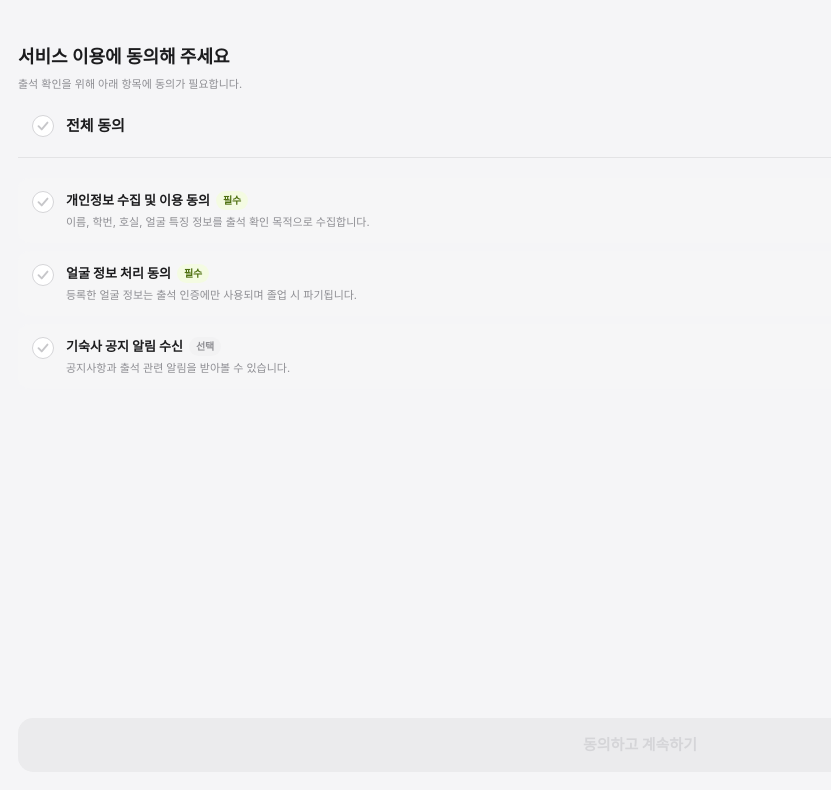
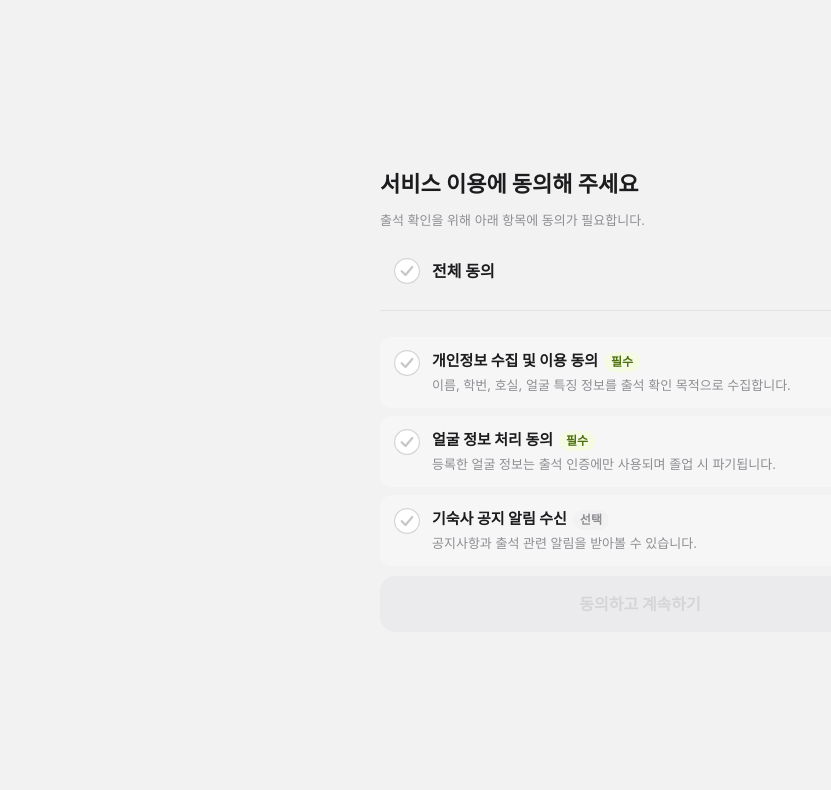
Before and after one commit to Start-Up-10th/CheckUp-Client, a Next.js app in the folder web/: page /consent in a window 1280 px wide. Shown: the top 790 px of the page, without its empty margins (0-831 px from the left). Built offline with nearby package versions, Linux system fonts and the light colour scheme; a web font is replaced by a local one.

Commit message:
feat: 개인정보 동의 화면 노트북 반응형 적용

```diff
--- a/web/src/components/student/ConsentAllRow.tsx
+++ b/web/src/components/student/ConsentAllRow.tsx
@@ -16,10 +16,10 @@ export function ConsentAllRow({ checked, onToggle }: ConsentAllRowProps) {
       role="checkbox"
       aria-checked={checked}
       onClick={onToggle}
-      className="flex w-full items-center gap-3 px-3.5 pb-3.5 pt-4 text-left"
+      className="flex w-full items-center gap-3 px-3.5 pb-3.5 pt-4 text-left md:pb-4 md:pt-[18px]"
     >
       <ConsentCheckbox checked={checked} />
-      <span className="text-[15px] font-bold leading-normal text-admin-text">
+      <span className="text-[15px] font-bold leading-normal text-admin-text md:text-base">
         전체 동의
       </span>
     </button>
--- a/web/src/components/student/ConsentCheckbox.tsx
+++ b/web/src/components/student/ConsentCheckbox.tsx
@@ -1,5 +1,7 @@
 /**
- * 동의 화면의 22px 원형 체크 표시(Figma 622:37 꺼짐, 622:9 켜짐).
+ * 동의 화면의 원형 체크 표시(Figma 622:37 꺼짐, 622:9 켜짐). 핸드폰 22px, 노트북 26px.
+ * 노트북 SVG(605:64)는 같은 그림을 키운 것이라 파일을 나누지 않고 크기만 바꾼다.
+ * 노트북의 전체 동의 체크(626:9)만 24px로 그려져 있으나 26px로 통일했다(사용자 결정).
  * 누르는 영역은 항목 줄 전체라서 이 컴포넌트는 모양만 그린다 — 체크 상태는
  * 부모(항목 카드·전체 동의 줄)가 `role="checkbox"`로 스크린리더에 알린다.
  */
@@ -14,7 +16,7 @@ export function ConsentCheckbox({ checked }: { checked: boolean }) {
       aria-hidden="true"
       width={22}
       height={22}
-      className="size-[22px] shrink-0"
+      className="size-[22px] shrink-0 md:size-[26px]"
     />
   );
 }
--- a/web/src/components/student/ConsentItem.tsx
+++ b/web/src/components/student/ConsentItem.tsx
@@ -30,11 +30,11 @@ export function ConsentItem({
       <ConsentCheckbox checked={checked} />
       <span className="flex min-w-0 flex-1 flex-col gap-[3px]">
         <span className="flex items-center gap-1.5">
-          <span className="text-[13px] font-bold leading-normal text-admin-text">
+          <span className="text-[13px] font-bold leading-normal text-admin-text md:text-[15px]">
             {title}
           </span>
           <span
-            className={`rounded-full px-[7px] py-0.5 text-[10px] font-bold leading-normal ${
+            className={`rounded-full px-[7px] py-0.5 text-[10px] font-bold leading-normal md:text-xs ${
               required
                 ? "bg-admin-attendance-bg text-admin-attendance-text"
                 : "bg-admin-absence-bg text-admin-absence-text"
@@ -43,7 +43,7 @@ export function ConsentItem({
             {required ? "필수" : "선택"}
           </span>
         </span>
-        <span className="text-[11px] leading-normal text-admin-textMuted">
+        <span className="text-[11px] leading-normal text-admin-textMuted md:text-[13px]">
           {description}
         </span>
       </span>
--- a/web/src/components/student/PrimaryButton.tsx
+++ b/web/src/components/student/PrimaryButton.tsx
@@ -5,7 +5,7 @@ type PrimaryButtonProps = {
 };
 
 /**
- * 학생 화면 하단의 54px 전체 폭 초록 버튼(Figma 605:47 "동의하고 계속하기").
+ * 학생 화면의 전체 폭 초록 버튼(Figma 605:47 "동의하고 계속하기"). 높이 핸드폰 54px, 노트북 56px(605:90).
  * 모서리는 Figma 값 15px을 그대로 쓴다(사용자 결정, rounded-control 12px와 다름).
  * 비활성 상태는 Figma에 없어 관리자 "−" 비활성 색(#ebebed/#d5d5d8)을 쓴다(사용자 결정).
  */
@@ -19,7 +19,7 @@ export function PrimaryButton({
       type="button"
       onClick={onClick}
       disabled={disabled}
-      className={`flex h-[54px] w-full shrink-0 items-center justify-center rounded-[15px] text-[15px] font-bold leading-normal ${
+      className={`flex h-[54px] w-full shrink-0 items-center justify-center rounded-[15px] text-[15px] font-bold leading-normal md:h-14 md:text-base ${
         disabled
           ? "bg-admin-divider text-[#d5d5d8]"
           : "bg-admin-accent-bg text-admin-accent-text"
--- a/web/src/components/student/StudentConsent.tsx
+++ b/web/src/components/student/StudentConsent.tsx
@@ -38,7 +38,8 @@ const CONSENT_ITEMS: {
 ];
 
 /**
- * 학생 개인정보 동의 화면(Figma 사용자-핸드폰 605:5, REQ-AUTH-004).
+ * 학생 개인정보 동의 화면(REQ-AUTH-004). 핸드폰(Figma 605:5)은 버튼을 하단에 두고,
+ * 노트북(md 이상, Figma 사용자-노트북 605:52)은 가운데 520px 덩어리 안에 버튼까지 넣는다.
  * 처음에는 모두 꺼진 상태로 시작한다(사용자 결정 — Figma의 필수 2개 선택은 예시 상태).
  * 서버가 아직 없어 동의 결과는 저장하지 않고 얼굴 등록(/face)으로만 이동한다.
  */
@@ -65,17 +66,18 @@ export function StudentConsent() {
   };
 
   return (
-    <main className="flex min-h-dvh flex-col justify-between bg-[#f5f5f7] px-[18px] pb-7 pt-[43px]">
-      <div className="flex flex-col gap-1.5">
-        <h1 className="text-lg font-bold leading-normal text-admin-text">
+    <main className="flex min-h-dvh flex-col bg-[#f5f5f7] px-[18px] pb-7 pt-[43px] md:items-center md:justify-center md:bg-admin-bg md:p-0">
+      <div className="flex flex-1 flex-col justify-between md:w-[520px] md:flex-none md:justify-start md:gap-2.5">
+        <div className="flex flex-col gap-1.5 md:gap-2.5">
+          <h1 className="text-lg font-bold leading-normal text-admin-text md:text-[22px]">
             서비스 이용에 동의해 주세요
           </h1>
-        <p className="text-[11px] leading-normal text-admin-textMuted">
+          <p className="text-[11px] leading-normal text-admin-textMuted md:text-[13px]">
             출석 확인을 위해 아래 항목에 동의가 필요합니다.
           </p>
           <ConsentAllRow checked={allChecked} onToggle={toggleAll} />
           <div className="h-px w-full bg-admin-border" />
-        <div className="flex flex-col gap-2 pt-3.5">
+          <div className="flex flex-col gap-2 pt-3.5 md:pt-4">
             {CONSENT_ITEMS.map((item) => (
               <ConsentItem
                 key={item.key}
@@ -94,6 +96,7 @@ export function StudentConsent() {
         >
           동의하고 계속하기
         </PrimaryButton>
+      </div>
     </main>
   );
 }
```
Lines whose indentation alone changed are shown as unchanged.
